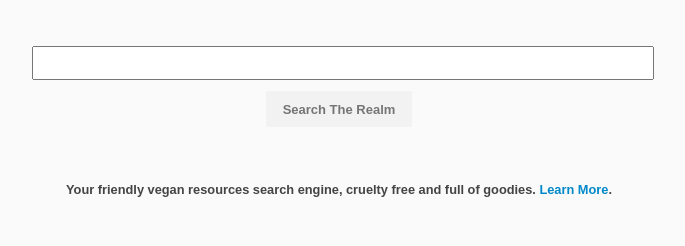
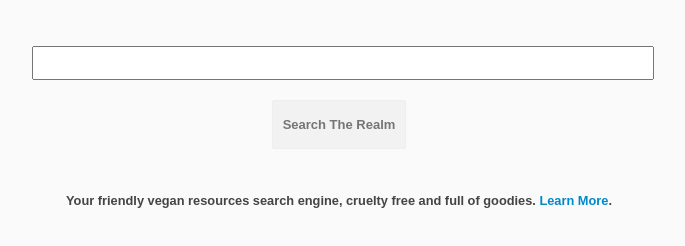
Before and after one commit to carlbolduc/veganrealm-client, a plain HTML site: page index.html in a window 1280 px wide. Shown: the part 70-316 px from the top of the page, without its empty margins (301-986 px from the left). Drawn offline with nearby package versions, Linux system fonts and the light colour scheme.

Commit message:
Add production API URL

```diff
--- a/index.html
+++ b/index.html
@@ -15,7 +15,7 @@
 
     <form id="search">
         <input type='text' id='keyword' onkeypress="handle(event)" />
-        <input id="search-button" value="Search The Realm" type="submit" onclick="fetchResults();">
+        <a id="search-button" hreaf="#" onclick="fetchResults();">Search The Realm</a>
     </form>
 
     <div id="results">
--- a/js/main.js
+++ b/js/main.js
@@ -5,7 +5,7 @@ function fetchResults() {
     cleanPager();
     var keyword = document.getElementById('keyword').value;
     var xhr = new XMLHttpRequest();
-    xhr.open('GET', 'http://localhost:8080/recipes/' + keyword);
+    xhr.open('GET', 'http://veganrealm.net:8080/recipes/' + keyword);
     xhr.onload = function () {
         if (xhr.status === 200) {
             var results = document.getElementById('results');
--- a/styles.css
+++ b/styles.css
@@ -112,23 +112,23 @@ footer {
 #keyword {
     width: 60%;
     font-size: 1.5em;
-    margin: 20px 20% 0 20%;
+    margin: 20px 20% 20px 20%;
 }
 
 #search-button {
     background-color: #f2f2f2;
-    border: 1px solid #f2f2f2;
     border-radius: 2px;
     color: #757575;
     cursor: default;
     font-size: 13px;
     font-weight: bold;
-    margin: 11px 4px;
+    margin: 0;
     min-width: 54px;
-    padding: 0 16px;
+    padding: 10px;
     text-align: center;
-    height: 36px;
     line-height: 27px;
+    display: inline-block;
+    border: 1px solid #EDEEEE;
 }
 
 #results {
```
